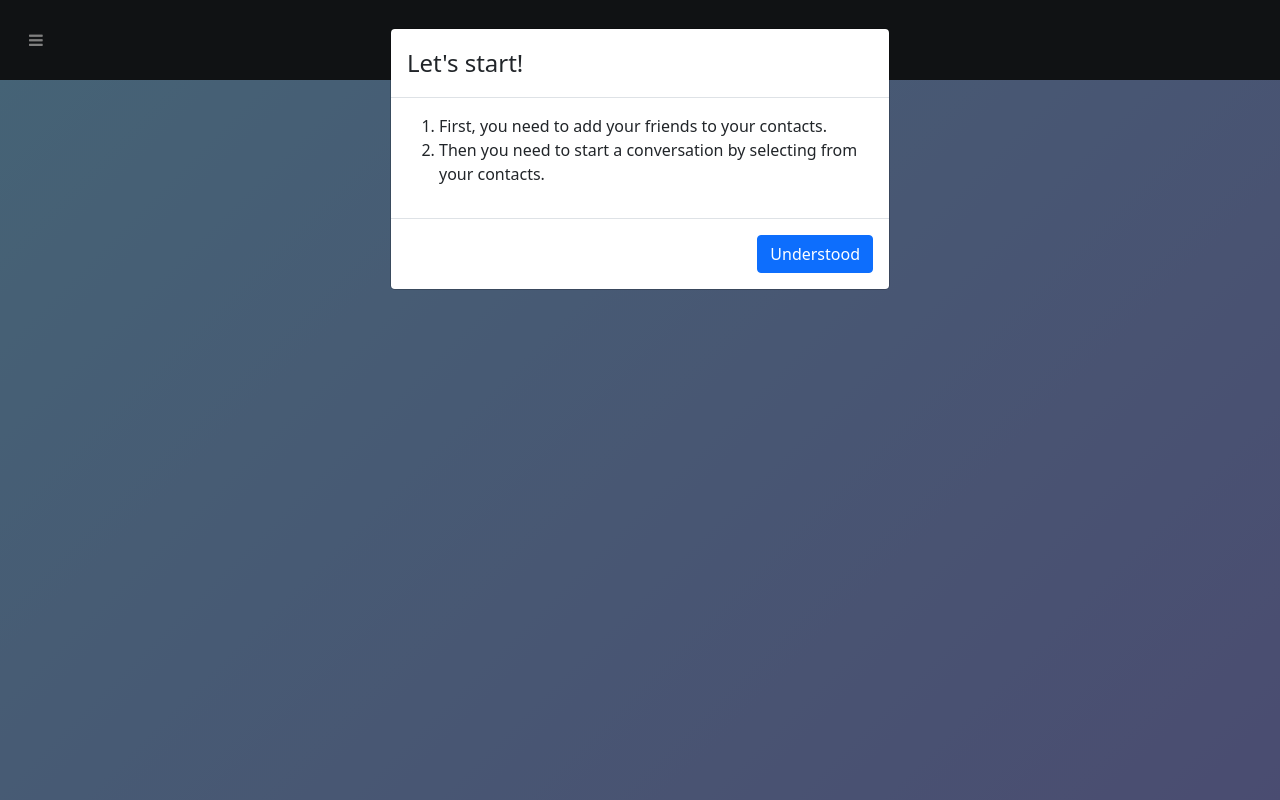
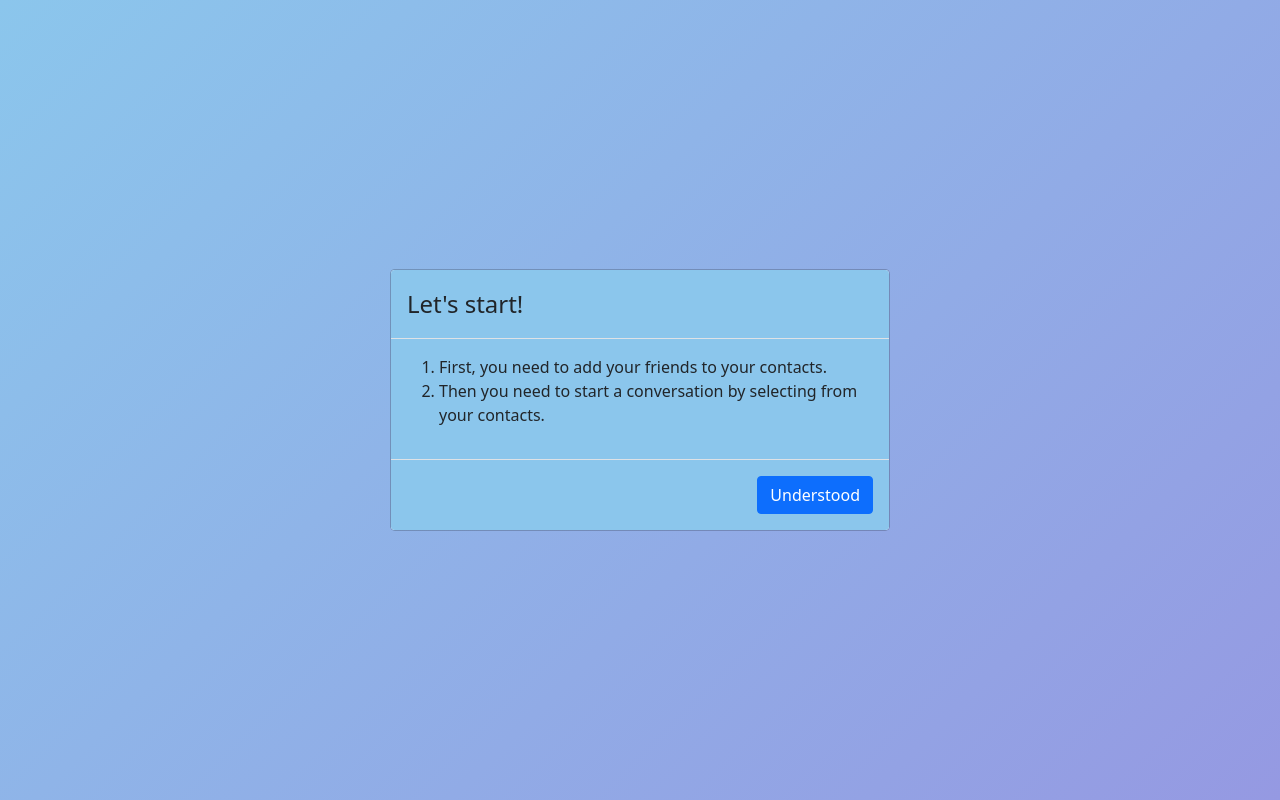
Before and after one commit to DegirmenciOmer/Chat-App, a React (Create React App) app in the folder client/: page / in a window 1280 px wide. Both pictures are taken after typing "Sample" into the empty fields and a click on the button "Login". Built offline with nearby package versions, Linux system fonts and the light colour scheme; no server answers.

Commit message:
fix fullscreen bg in login, add IntroModal

```diff
--- a/client/src/App.css
+++ b/client/src/App.css
@@ -1,5 +1,11 @@
 .App {
   text-align: center;
+}
+
+#root{
+  background-color: #8BC6EC;
+  background-image: linear-gradient(135deg, #8BC6EC 0%, #9599E2 100%);
+
 }
 
 .App-logo {
--- a/client/src/components/Dashboard.js
+++ b/client/src/components/Dashboard.js
@@ -1,22 +1,15 @@
 import React, { useEffect, useState } from 'react'
-import { Modal, Button } from 'react-bootstrap'
 import Sidebar from './Sidebar'
 import OpenConversation from './OpenConversation'
 import Header from './Header'
 
 import { useConversations } from '../contexts/ConversationsProvider'
-import { useToggleSidebar } from '../contexts/ToggleSidebarProvider'
+import IntroModal from './IntroModal'
 
 export default function Dashboard({ id }) {
   const [show, setShow] = useState(false)
 
-  const { toggleSidebar } = useToggleSidebar()
   const { selectedConversation } = useConversations()
-
-  const handleClose = () => {
-    setShow(false)
-    toggleSidebar()
-  }
 
   useEffect(() => {
     !selectedConversation && setShow(true)
@@ -29,30 +22,7 @@ export default function Dashboard({ id }) {
       <div className='gradient-bg d-flex' style={{ height: '90vh' }}>
         <Sidebar id={id} />
         {selectedConversation && <OpenConversation />}
-        <Modal
-          show={show}
-          onHide={handleClose}
-          backdrop='static'
-          keyboard={false}
-        >
-          <Modal.Header>
-            <Modal.Title>Let's start!</Modal.Title>
-          </Modal.Header>
-          <Modal.Body>
-            <ol>
-              <li>First, you need to add your friends to your contacts.</li>
-              <li>
-                Then you need to start a conversation by selecting from your
-                contacts.
-              </li>
-            </ol>
-          </Modal.Body>
-          <Modal.Footer>
-            <Button variant='primary' onClick={handleClose}>
-              Understood
-            </Button>
-          </Modal.Footer>
-        </Modal>
+        <IntroModal show={show} setShow={setShow} />
       </div>
     </>
   )
--- a/client/src/components/IntroModal.js
+++ b/client/src/components/IntroModal.js
@@ -0,0 +1,47 @@
+import React from 'react'
+import { Modal, Button } from 'react-bootstrap'
+
+import { useToggleSidebar } from '../contexts/ToggleSidebarProvider'
+
+const IntroModal = ({ show, setShow }) => {
+  const { toggleSidebar } = useToggleSidebar()
+
+  const handleClose = () => {
+    setShow(false)
+    toggleSidebar()
+  }
+
+  const style = {
+    backgroundColor: '#8BC6EC',
+  }
+  return (
+    <Modal
+      centered
+      className='gradient-bg'
+      show={show}
+      onHide={handleClose}
+      backdrop='static'
+      keyboard={false}
+    >
+      <Modal.Header style={style}>
+        <Modal.Title>Let's start!</Modal.Title>
+      </Modal.Header>
+      <Modal.Body style={style}>
+        <ol>
+          <li>First, you need to add your friends to your contacts.</li>
+          <li>
+            Then you need to start a conversation by selecting from your
+            contacts.
+          </li>
+        </ol>
+      </Modal.Body>
+      <Modal.Footer style={style}>
+        <Button variant='primary' onClick={handleClose}>
+          Understood
+        </Button>
+      </Modal.Footer>
+    </Modal>
+  )
+}
+
+export default IntroModal
--- a/client/src/components/Login.js
+++ b/client/src/components/Login.js
@@ -16,7 +16,7 @@ export default function Login({ onIdSubmit }) {
 
   return (
     <Container
-      className='gradient-bg align-items-center d-flex justify-content-center'
+      className='align-items-center d-flex justify-content-center'
       style={{ height: '100vh' }}
     >
       <Form
```
Also changed, not shown: 15 other files (tests, documents, lock files or other folders).
